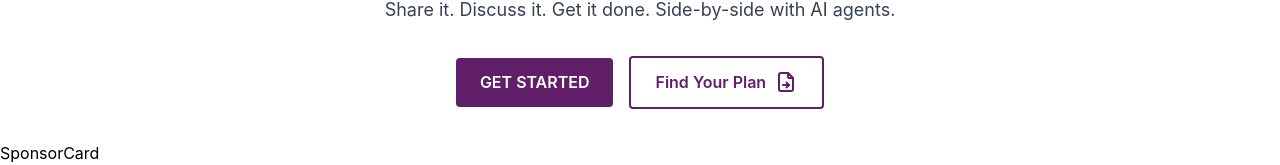
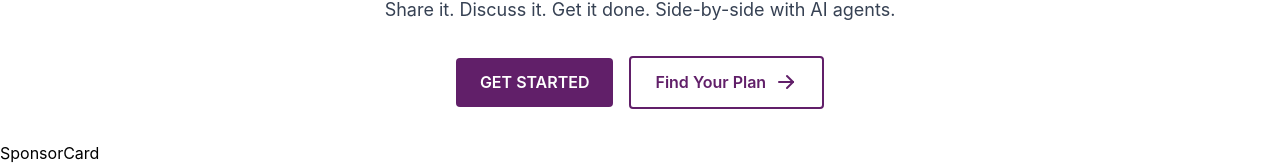
Before and after one commit to TahReEm7/Slack-Clone, a Next.js app: page / in a window 1280 px wide. Shown: the part 201-366 px from the top of the page. Built offline with nearby package versions, Linux system fonts and the light colour scheme.

Commit message:
Build Test

```diff
--- a/src/app/page.tsx
+++ b/src/app/page.tsx
@@ -1,6 +1,6 @@
-import { Box, Button } from "@mantine/core";
+import { Box } from "@mantine/core";
 
-import Link from "next/link";
+
 import HomePage from "./(main)/page";
 
 export default function Home() {
--- a/src/components/banner/intro/index.tsx
+++ b/src/components/banner/intro/index.tsx
@@ -1,6 +1,7 @@
 "use client";
 
-import { IconFileArrowRight } from "@tabler/icons-react";
+
+import { IconArrowRight } from "@tabler/icons-react";
 import { motion, AnimatePresence } from "framer-motion";
 import Link from "next/link";
 import React, { useEffect, useState } from "react";
@@ -33,7 +34,7 @@ function BannerIntro() {
           {/* Left word */}
           <motion.span
             animate={{
-              x: isAnimating ? -80 : 0,
+              x: isAnimating ? -60 : 0,
             }}
             transition={{
               duration: 0.6,
@@ -52,7 +53,7 @@ function BannerIntro() {
                   initial={{ y: 50, opacity: 0 }}
                   animate={{ y: 0, opacity: 1 }}
                   exit={{ y: -50, opacity: 0 }}
-                  transition={{ duration: 0.6, ease: "easeInOut" }}
+                  transition={{ duration: 0.2, ease: "easeIn" }}
                   className="inline-block"
                 >
                   {words[index]}
@@ -64,7 +65,7 @@ function BannerIntro() {
           {/* Right word */}
           <motion.span
             animate={{
-              x: isAnimating ? 80 : 0,
+              x: isAnimating ? 60 : 0,
             }}
             transition={{
               duration: 0.6,
@@ -94,7 +95,7 @@ function BannerIntro() {
           className="bg-white px-6 py-3 rounded-sm text-[#611F69] border-2 border-[#611F69] font-semibold w-full sm:w-auto text-center flex items-center justify-center gap-2 transition-all hover:bg-[#f9f2fa]"
         >
           Find Your Plan
-          <IconFileArrowRight className="inline-block text-[#611F69] text-lg" />
+          <IconArrowRight/>
         </Link>
       </div>
     </section>
--- a/src/layouts/navbar/index.tsx
+++ b/src/layouts/navbar/index.tsx
@@ -10,7 +10,7 @@ import {
   ActionIcon,
   ScrollArea,
 } from "@mantine/core";
-import { IconChevronDown, IconSearch, IconMenu2, IconX } from "@tabler/icons-react";
+import { IconChevronDown, IconSearch, IconMenu2 } from "@tabler/icons-react";
 import Image from "next/image";
 import Link from "next/link";
 import { usePathname } from "next/navigation";
```
